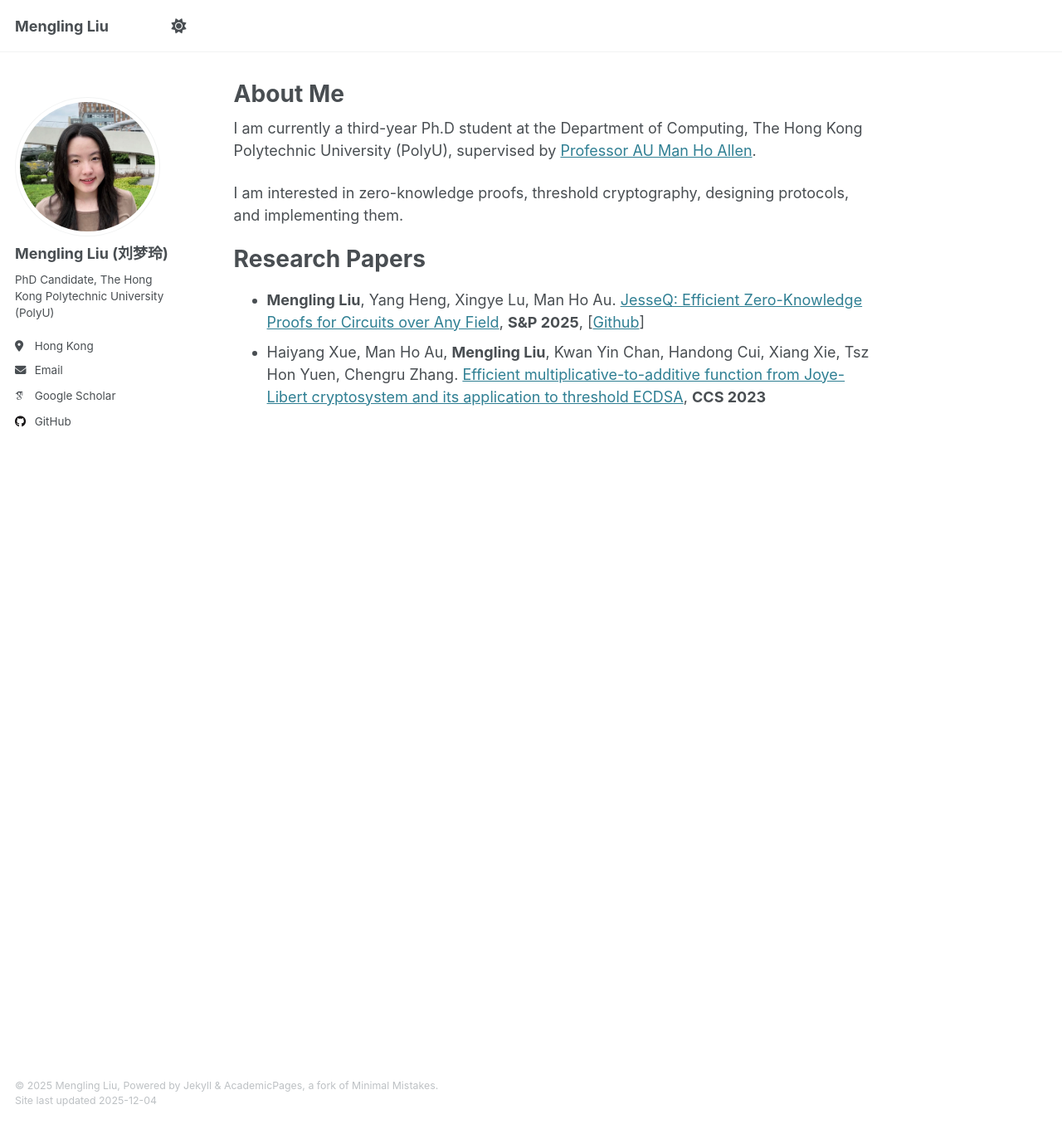
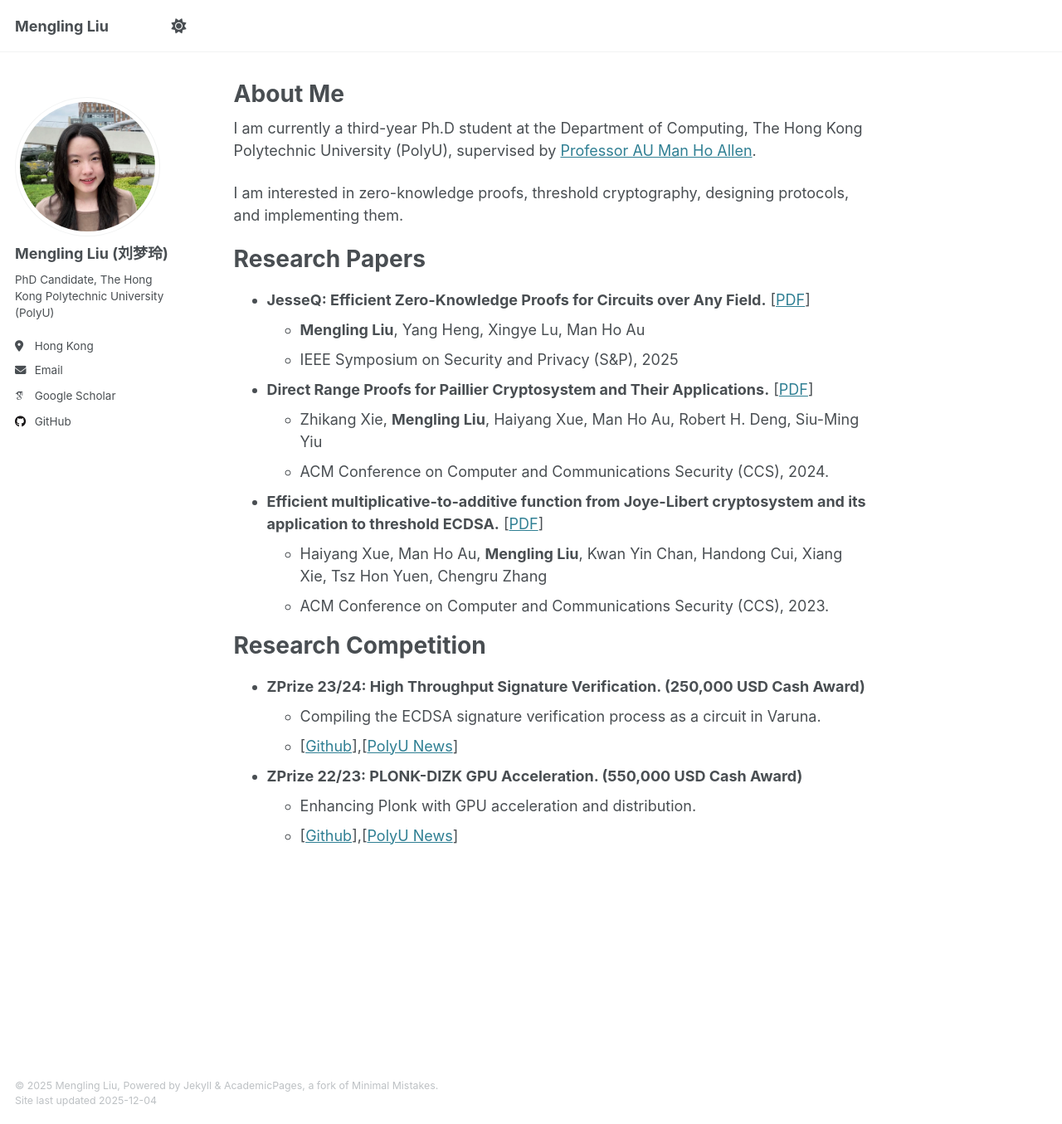
Before and after one commit to MengLing-L/MengLing-L.github.io, a Jekyll site: the page built from _pages/about.md, in a window 1280 px wide and 1355 px high. Shown: the whole window at 83% size. Built offline with Jekyll 4.4.1, drawn with Linux system fonts in a browser that asks for light colours; some web fonts are replaced; part of the change alters nothing that is shown.

Commit message:
Update research papers section in about.md

```diff
--- a/_pages/about.md
+++ b/_pages/about.md
@@ -19,7 +19,7 @@ I am interested in zero-knowledge proofs, threshold cryptography, designing prot
 Work Experiences
 ====== -->
 
-<!-- Research Papers
+Research Papers
 ======
 - <strong>JesseQ: Efficient Zero-Knowledge Proofs for Circuits over Any Field.</strong> [[PDF]()]
   - <strong>Mengling Liu</strong>, Yang Heng, Xingye Lu, Man Ho Au
@@ -29,14 +29,9 @@ Work Experiences
   - ACM Conference on Computer and Communications Security (CCS), 2024.
 - <strong>Efficient multiplicative-to-additive function from Joye-Libert cryptosystem and its application to threshold ECDSA.</strong> [[PDF](https://eprint.iacr.org/2023/1312.pdf)]
   - Haiyang Xue, Man Ho Au, <strong>Mengling Liu</strong>, Kwan Yin Chan, Handong Cui, Xiang Xie, Tsz Hon Yuen, Chengru Zhang
-  - ACM Conference on Computer and Communications Security (CCS), 2023. -->
+  - ACM Conference on Computer and Communications Security (CCS), 2023.
 
-Research Papers
-======
--  <strong>Mengling Liu</strong>, Yang Heng, Xingye Lu, Man Ho Au. [JesseQ: Efficient Zero-Knowledge Proofs for Circuits over Any Field](https://eprint.iacr.org/2025/533), <strong>S&P 2025</strong>, [[Github](https://github.com/MengLing-L/JesseQ)]
-- Haiyang Xue, Man Ho Au, <strong>Mengling Liu</strong>, Kwan Yin Chan, Handong Cui, Xiang Xie, Tsz Hon Yuen, Chengru Zhang. [Efficient multiplicative-to-additive function from Joye-Libert cryptosystem and its application to threshold ECDSA](https://eprint.iacr.org/2023/1312.pdf), <strong>CCS 2023</strong>
 
-<!--
 Research Competition
 ======
 - <strong>ZPrize 23/24: High Throughput Signature Verification. (250,000 USD Cash Award)</strong>
@@ -45,4 +40,3 @@ Research Competition
 - <strong>ZPrize 22/23: PLONK-DIZK GPU Acceleration. (550,000 USD Cash Award)</strong>
   - Enhancing Plonk with GPU acceleration and distribution.
   - [[Github](https://github.com/z-prize/2022-entries/tree/main/open-division/prize3-plonk-dizk/winderica)],[[PolyU News](https://www.polyu.edu.hk/media/media-releases/2023/0517_polyu-scholars-win-zprize-for-ground-breaking-web3-technology/)]
--->
```
